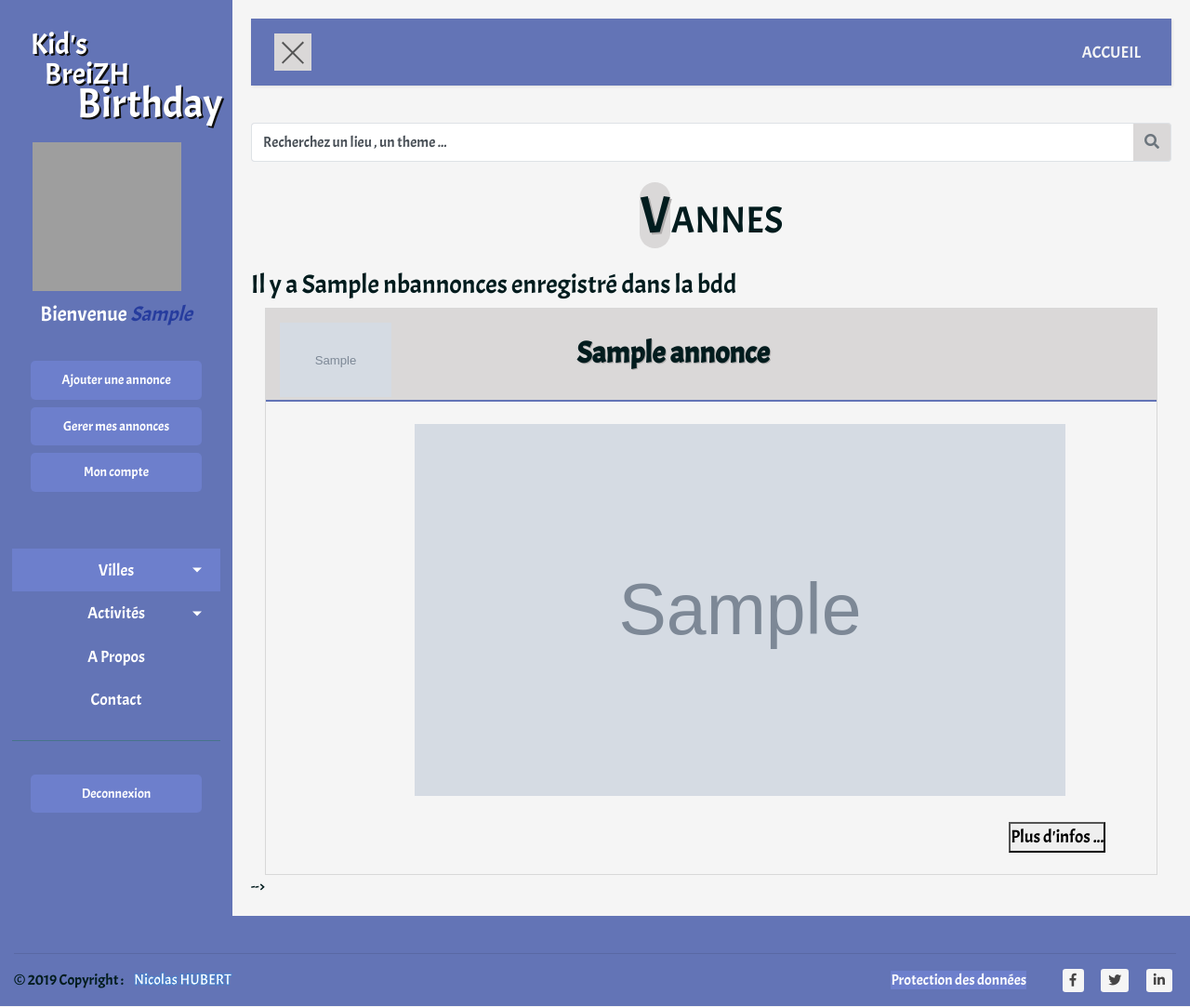
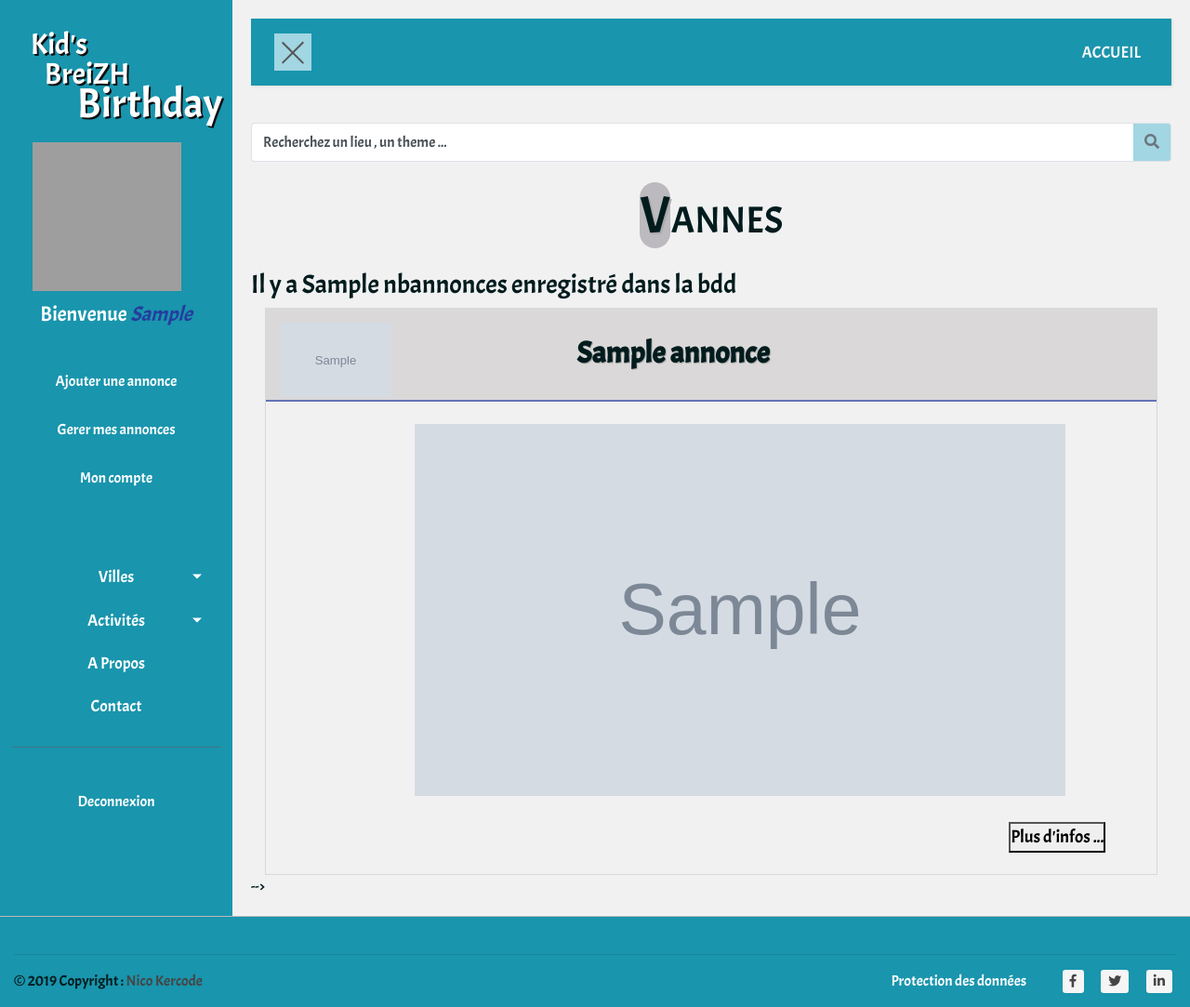
Before and after one commit to Nico-Kercode/KidsBreizhBirthday, a PHP site: template view/frontend/addView1.php in a window 1280 px wide. Shown: the whole page at 93% size. Run offline with PHP 8.4, Linux system fonts and the light colour scheme; the visitor is signed in with stand-in values (Sample User, id 1); the template is opened without the code that fills it: most values are stand-ins (such as "Sample title", 1, 10 or a date in 2020); grey boxes marked "Sample" are stand-in pictures; some libraries are stand-ins or nearby versions; grey boxes are pictures that could not be loaded.

Commit message:
premier repo newu branche

```diff
--- a/assets/css/sidebar.css
+++ b/assets/css/sidebar.css
@@ -45,7 +45,7 @@ a, a:hover, a:focus {
 
     min-width: 250px;
     max-width: 250px;
-    background: rgb(99, 116, 182);
+    background-color: #1995ad!important;
     color: #fff;
     transition: all 0.6s cubic-bezier(0.945, 0.020, 0.270, 0.665);
     transform-origin: bottom left;
@@ -59,7 +59,7 @@ a, a:hover, a:focus {
 
 #sidebar .sidebar-header {
     padding: 20px;
-    background: rgb(99, 116, 182);
+    background-color: #1995ad!important;
 }
 
 #sidebar ul.components {
@@ -85,7 +85,8 @@ a, a:hover, a:focus {
 
 #sidebar ul li.active > a, a[aria-expanded="true"] {
     color: #fff;
-    background: #6d7fcc;
+
+
 
 }
 
@@ -105,7 +106,7 @@ a[data-toggle="collapse"] {
 ul ul a {
     font-size: 0.9em !important;
     padding-left: 30px !important;
-    background: #6d7fcc;
+
     color: #fff;
 }
 
@@ -115,19 +116,22 @@ ul.CTAs {
 
 ul.CTAs a {
     text-align: center;
-    font-size: 0.9em !important;
+    font-size: 1em !important;
     display: block;
     border-radius: 5px;
     margin-bottom: 5px;
 }
+ul.CTAs a:hover{
+    background-color: whitesmoke !important;
+}
 
 a.download {
     background: #fff;
-    color: #7386D5;
+    color: rgb(35, 77, 245);
 }
 
 a.article, a.article:hover {
-    background: #6d7fcc !important;
+    background-color: #1995ad!important;
     color: #fff !important;
 }
 
--- a/assets/css/style.css
+++ b/assets/css/style.css
@@ -7,7 +7,8 @@ body {
     margin: 0;
     padding: 0;
     color: #021c1e;
-    background-color: whitesmoke;
+    /* background-color: whitesmoke;  */
+    background-color: #f1f1f2 !important;
     font-family: 'Acme', sans-serif !important;
   }
   a{
@@ -26,21 +27,21 @@ body {
     color: white !important;
 }
 #sidebar a:hover{
-    color: #4bbeb7!important;
+    color: #a1d6e2!important;
   }
 #navbarSupportedContent a{
     color: whitesmoke !important;
 
 }
 #sidebarCollapse{
-    background:rgb(218, 216, 216) !important;
+    background: #a1d6e2!important;
 }
 .btn-outline-secondary{
-    background: #DAD8D8!important;
+    background:  #a1d6e2!important;
 }
 
 .btn-outline-secondary:hover{
-    background: #52dad0!important;
+    background:  #a1d6e2!important;
 }
 
 
@@ -49,14 +50,14 @@ body {
     color:rgb(38, 60, 158);
 }
 .btn-dark{
-    background-color: whitesmoke !important;
-    color: black !important;
+    background-color: #a1d6e2!important;
+    color: rgb(71, 71, 71) !important;
 }
 #navbarSupportedContent a:hover{
     color: #52dad0!important;
 }
 #navbar{
-background-color: rgb(99, 116, 182) !important;
+    background-color: #1995ad!important;
 }
 #navbar a{
     font-size: 1.1em !important;
@@ -104,17 +105,17 @@ background-color: rgb(99, 116, 182) !important;
 }
 
 #sousmenu a:hover{
-    color: #52dad0!important;
+    color:  #a1d6e2!important;
 
 }
 .choix a:hover{
 
-    color: #57e7de!important;
+    color:  #a1d6e2!important;
 }
 
 #membre{
     /* margin-left: 2%; */
-    background-color:whitesmoke;
+    background-color: #f1f1f2 !important;
     font-size: 1em;
     font-weight: 600;
     color: white !important;
@@ -128,7 +129,7 @@ background-color: rgb(99, 116, 182) !important;
 
 
 #sidebar{
-    background-color:whitesmoke;
+
     padding: 1%;
 }
 #sidebar a{
@@ -144,7 +145,7 @@ background-color: rgb(99, 116, 182) !important;
     width: 70%;
 }
 .main{
-    background-color: #f1f1f1;
+    background-color: #f1f1f2 !important;
 }
 
 /*  annonces view */
@@ -182,7 +183,7 @@ background-color: rgb(99, 116, 182) !important;
 #plusdinfos{
     text-decoration: none;
     font-size: 1.2em;
-    background-color: whitesmoke;
+    background-color: #f1f1f2 !important;
     margin: 0 0 0 83%;
     text-transform: uppercase;
     border: none !important;
@@ -199,7 +200,7 @@ background-color: rgb(99, 116, 182) !important;
     max-height: 400px;
 }
 .h1annonces span{
-    background-color: rgb(218, 216, 216);
+    background-color:#bcbabe;
     border-radius: 150px;
     font-size:1.4em;
     width: 12%;
@@ -239,7 +240,7 @@ background-color: rgb(99, 116, 182) !important;
     color: black !important;
 }
 #rgpd a{
-    color: rgb(88, 162, 196) !important;
+    color:#3553fd !important;
 
 }
 #mbrNav h4{
@@ -249,7 +250,9 @@ background-color: rgb(99, 116, 182) !important;
 
 
 #footer{
-    background-color: rgb(99, 116, 182) !important;
+    background-color: #1995ad!important;
+    border-top: 1px solid #bcbabe;
+    /* background-color: rgb(99, 116, 182) !important; */
 
 }
 #footer a:hover{
@@ -258,7 +261,7 @@ background-color: rgb(99, 116, 182) !important;
 #footer strong{
     color:white !important;
     -webkit-text-stroke: 1px;
-    -webkit-text-stroke-color: rgb(68, 126, 202);
+    -webkit-text-stroke-color:#bcbabe;
     margin-left: 1%;
 
 }
--- a/view/elements/footer.php
+++ b/view/elements/footer.php
@@ -20,7 +20,7 @@
                 <!--Copyright-->
                 <p class="text-center text-md-left">© 2019 Copyright :
                     <a href="#">
-                        <strong>Nicolas HUBERT</strong>
+                        Nico Kercode
                     </a>
                 </p>
 
```
